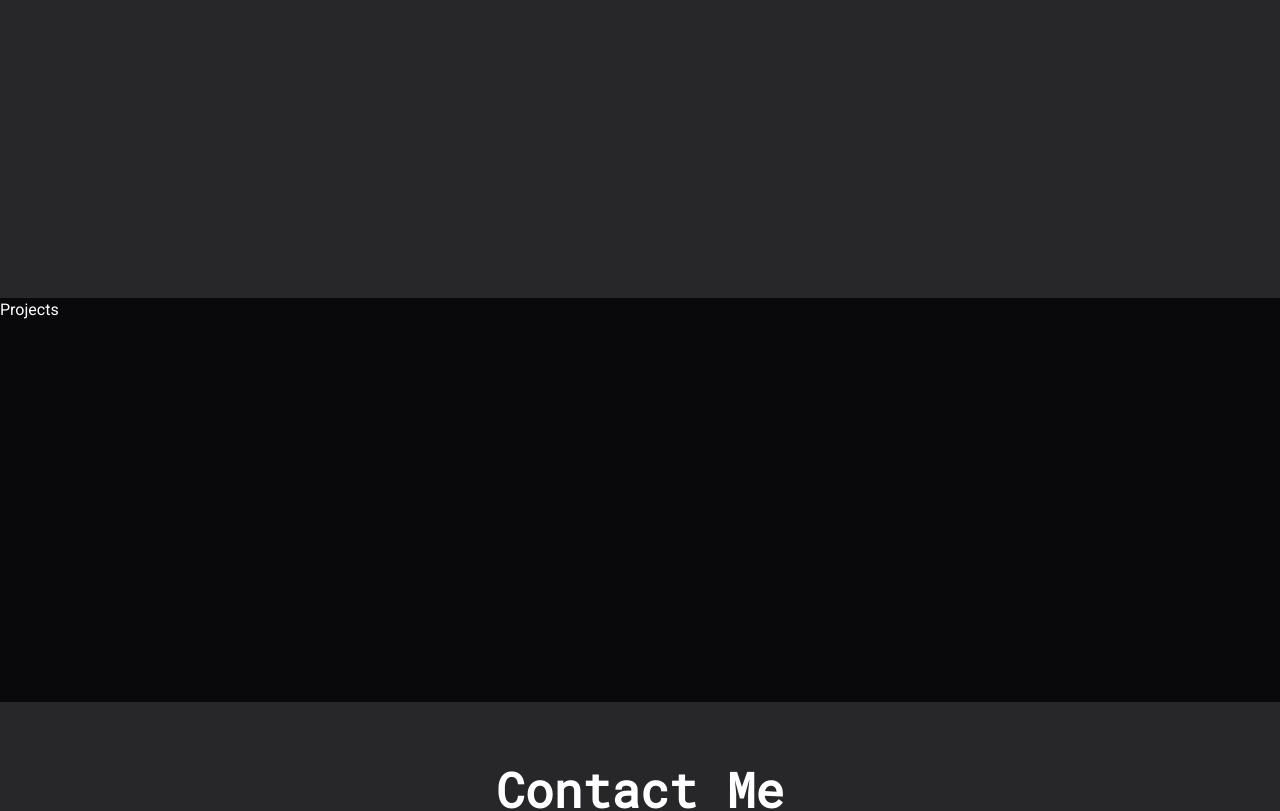
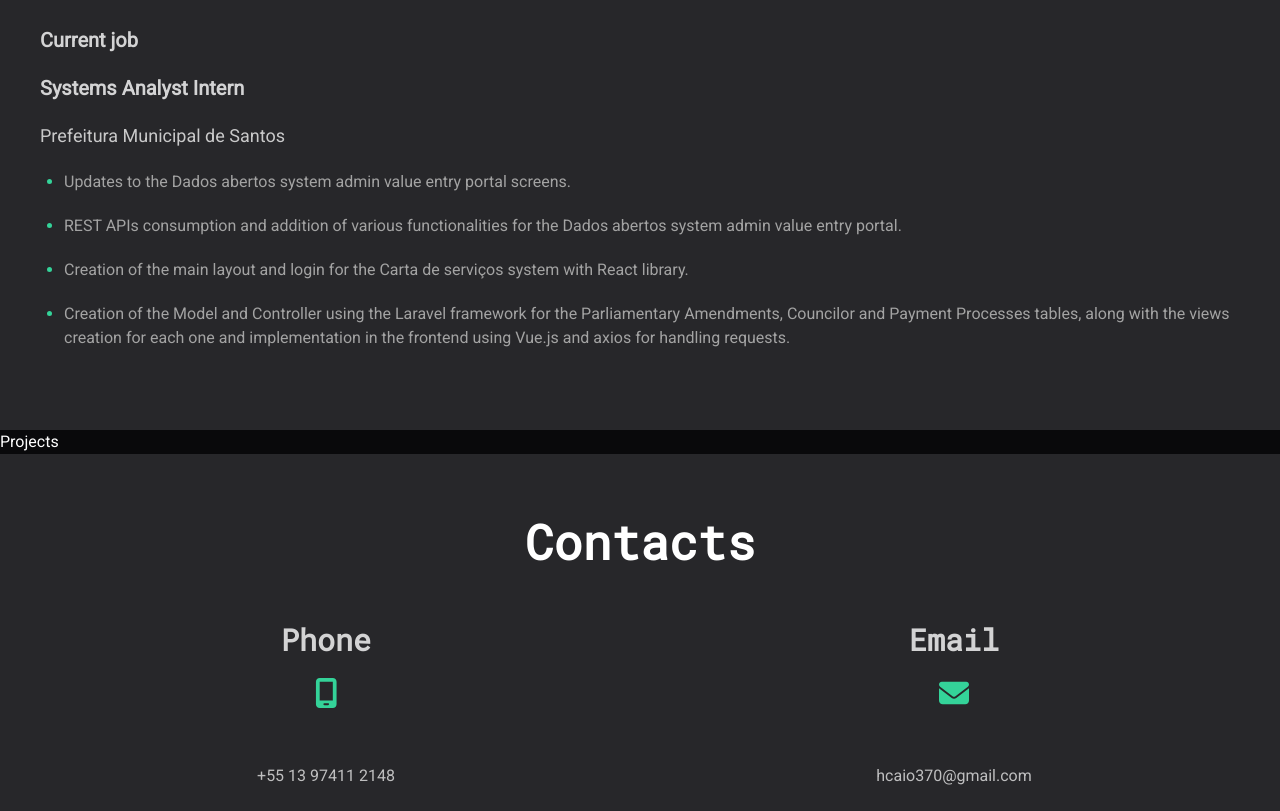
Before and after one commit to abysswalkerCaio/caio-portfolio, a Nuxt app in the folder frontend/: page / in a window 1280 px wide. Shown: the part 620-1431 px from the top of the page. Built offline with nearby package versions, Linux system fonts and the light colour scheme.

Commit message:
Change element order navbar, error view colors, add nuxt.config metadata and career section content and style

```diff
--- a/frontend/components/navbar/Navbar.vue
+++ b/frontend/components/navbar/Navbar.vue
@@ -1,6 +1,6 @@
 <template>
-  <div class="bg-zinc-900 text-white flex items-center justify-between px-3">
-    <nav class="flex items-center flex-wrap gap-4 w-full h-full opacity-70">
+  <nav class="bg-zinc-900 text-white flex items-center justify-between px-3">
+    <div class="flex items-center flex-wrap gap-4 w-full h-full opacity-70">
       <a class="cursor-pointer h-full" href="#about">
         <div
           class="h-full w-14 flex items-center justify-center border-b-4 rounded-b-sm border-transparent transition ease-in-out hover:border-emerald-400"
@@ -22,7 +22,7 @@
           Projects
         </div>
       </a>
-    </nav>
+    </div>
     <a class="cursor-pointer h-full" href="#contact">
       <div
         class="h-full w-14 flex items-center justify-center border-b-4 rounded-b-sm border-transparent opacity-70 transition ease-in-out hover:border-emerald-400"
@@ -30,5 +30,5 @@
         Contact
       </div>
     </a>
-  </div>
+  </nav>
 </template>
--- a/frontend/error.vue
+++ b/frontend/error.vue
@@ -13,7 +13,7 @@
         </p>
         <NuxtLink
           :to="'/'"
-          class="text-emerald-400 text-center border-2 border-emerald-500 hover:bg-emerald-950 rounded-xl p-3 w-32"
+          class="text-emerald-400 text-center border-2 border-emerald-400 transition ease-out hover:bg-emerald-950 rounded-xl p-3 w-32"
         >
           Go Home
         </NuxtLink>
--- a/frontend/nuxt.config.ts
+++ b/frontend/nuxt.config.ts
@@ -1,5 +1,27 @@
 // https://nuxt.com/docs/api/configuration/nuxt-config
 export default defineNuxtConfig({
+  app: {
+    head: {
+      charset: "utf-8",
+      viewport: "width=device-width, initial-scale=1",
+      title: "Caio Costa's Portfolio",
+      meta: [
+        {
+          name: "description",
+          content: "Caio Costa's portfolio.",
+        },
+        {
+          name: "keywords",
+          content:
+            "HTML, CSS, JavaScript, TypeScript, PHP, Vue.js, Nuxt.js, Tailwind CSS, Laravel, Fullstack, Developer, Portfolio",
+        },
+        {
+          name: "author",
+          content: "Caio Costa",
+        },
+      ],
+    },
+  },
   devtools: { enabled: true },
   css: [
     "~/assets/css/main.css",
--- a/frontend/pages/index.vue
+++ b/frontend/pages/index.vue
@@ -3,21 +3,47 @@
     <Head>
       <Title>{{ title }}</Title>
     </Head>
-    <div class="grid grid-rows-[1fr_1fr_1fr_1fr] grid-cols-1 break-all">
+    <div class="grid grid-cols-1 break-all">
       <div class="bg-zinc-950 text-white px-10 py-16">
-        <section id="about" class="grid gap-y-5">
+        <section id="about" class="grid gap-y-5" v-for="aboutContent in about">
           <p class="font-roboto-mono text-emerald-400">Hi, my name is</p>
-          <h1 class="text-4xl font-roboto-mono font-black">{{ name }}.</h1>
+          <h1 class="text-4xl font-roboto-mono font-black">
+            {{ aboutContent.name }}.
+          </h1>
           <h1 class="text-2xl font-roboto-mono font-extrabold opacity-80">
             I create things for the web.
           </h1>
-          <p class="font-roboto-mono opacity-50">{{ activity }}</p>
-          <p class="opacity-60">{{ about }}</p>
+          <p class="font-roboto-mono opacity-50">{{ aboutContent.activity }}</p>
+          <p class="opacity-60">{{ aboutContent.description }}</p>
         </section>
       </div>
-      <div class="bg-zinc-800 text-white">
-        <section id="experience">
-          <h1>Experience</h1>
+      <div class="bg-zinc-800 text-white px-10 py-16">
+        <section id="experience" class="grid gap-12">
+          <h1 class="text-center text-5xl font-roboto-mono font-black">
+            Career
+          </h1>
+          <div
+            class="grid gap-5 border-solid border-b-4 border-b-emerald-400 last:border-none"
+            v-for="careerContent in career"
+          >
+            <p class="text-xl font-bold opacity-80">
+              {{ careerContent.status }}
+            </p>
+            <p class="text-xl font-bold opacity-80">
+              {{ careerContent.position }}
+            </p>
+            <p class="text-lg font-medium opacity-75">
+              {{ careerContent.company }}
+            </p>
+            <ul
+              class="list-disc ml-6 last:mb-4 marker:text-emerald-400"
+              v-for="contributionContent in careerContent.contribution"
+            >
+              <li class="text-neutral-400">
+                {{ contributionContent.activity }}
+              </li>
+            </ul>
+          </div>
         </section>
       </div>
       <div class="bg-zinc-950 text-white">
@@ -26,37 +52,39 @@
         </section>
       </div>
       <div class="bg-zinc-800 text-white px-10 py-16">
-        <section id="contact" class="grid grid-rols-3 grid-cols-2 gap-10">
+        <section
+          id="contact"
+          class="grid grid-rols-3 grid-cols-2 gap-14"
+          v-for="contactContent in contact"
+        >
           <h1
-            class="col-span-2 text-center text-5xl font-roboto-mono font-extrabold"
+            class="col-span-2 text-center text-5xl font-roboto-mono font-black"
           >
-            Contact Me
+            Contacts
           </h1>
           <div class="flex flex-col items-center gap-5">
-            <h2 class="text-4xl font-roboto-mono font-black opacity-80">
-              By Phone
+            <h2 class="text-3xl font-roboto-mono font-extrabold opacity-80">
+              Phone
             </h2>
             <font-awesome-icon
-              class="text-4xl text-emerald-400"
+              class="text-3xl text-emerald-400"
               :icon="'fa-solid fa-mobile-screen'"
             />
           </div>
           <div class="flex flex-col items-center gap-5">
-            <h2 class="text-4xl font-roboto-mono font-extrabold opacity-80">
-              By E-mail
+            <h2 class="text-3xl font-roboto-mono font-extrabold opacity-80">
+              Email
             </h2>
             <font-awesome-icon
-              class="text-4xl text-emerald-400"
+              class="text-3xl text-emerald-400"
               :icon="'fa-solid fa-envelope'"
             />
           </div>
-          <div class="flex flex-col items-center gap-1">
-            <p class="opacity-75">Phone (Brazil):</p>
-            <p class="opacity-70">{{ phone }}</p>
+          <div class="flex flex-col items-center">
+            <p class="opacity-70">{{ contactContent.phone }}</p>
           </div>
-          <div class="flex flex-col items-center gap-1">
-            <p class="opacity-75">E-mail:</p>
-            <p class="opacity-70">{{ email }}</p>
+          <div class="flex flex-col items-center">
+            <p class="opacity-70">{{ contactContent.email }}</p>
           </div>
         </section>
       </div>
@@ -68,13 +96,52 @@
 export default {
   data() {
     return {
-      title: "Caio Costa",
-      name: "Caio Costa",
-      activity: "Fullstack Developer Vue.js | Nuxt.js / Laravel",
-      about:
-        "Intern with great desire and spontaneity for knowledge, passionate about the technology area. I helped to design and execute several changes to the screens in the main system of the secretary where I work, along with the addition of several new features. Currently, I'm focusing on developing my skills with Nuxt.js and Laravel.",
-      phone: "+55 (13) 97411-2148",
-      email: "hcaio370@gmail.com",
+      title: "Portfolio by Caio Costa",
+      about: [
+        {
+          name: "Caio Costa",
+          activity: "Fullstack Developer Vue.js | Nuxt.js / Laravel",
+          description:
+            "Intern with great desire and spontaneity for knowledge, passionate about the technology area.\
+            I helped to design and execute several changes to the screens in the main system of the secretary where I work,\
+            along with the addition of several new features.\
+            Currently, I'm focusing on developing my skills with Nuxt.js and Laravel.",
+        },
+      ],
+      career: [
+        {
+          status: "Current job",
+          company: "Prefeitura Municipal de Santos",
+          position: "Systems Analyst Intern",
+          contribution: [
+            {
+              activity:
+                "Updates to the Dados abertos system admin value entry portal screens.",
+            },
+            {
+              activity:
+                "REST APIs consumption and addition of various functionalities for the\
+                Dados abertos system admin value entry portal.",
+            },
+            {
+              activity:
+                "Creation of the main layout and login for the Carta de serviços system with React library.",
+            },
+            {
+              activity:
+                "Creation of the Model and Controller using the Laravel framework for the Parliamentary Amendments,\
+              Councilor and Payment Processes tables,\
+              along with the views creation for each one and implementation in the frontend using Vue.js and axios for handling requests.",
+            },
+          ],
+        },
+      ],
+      contact: [
+        {
+          phone: "+55 13 97411 2148",
+          email: "hcaio370@gmail.com",
+        },
+      ],
     };
   },
 };
```
